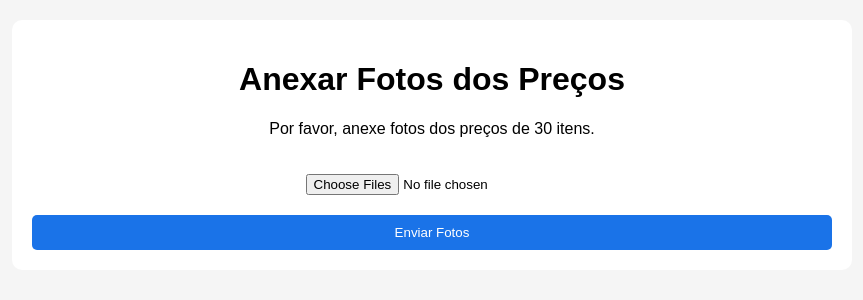
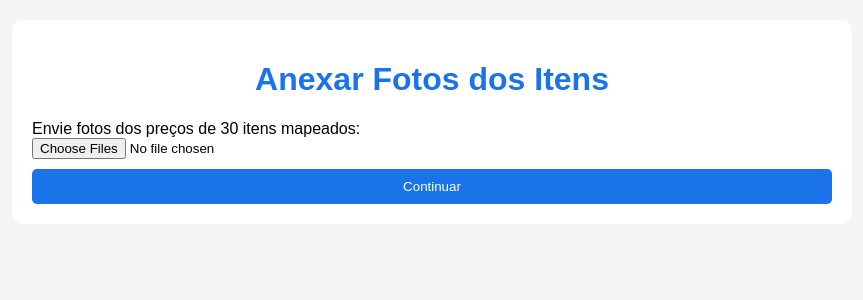
Before and after one commit to costavalmir/Pr3cin5.0, a Flask app: page /upload_fotos in a window 1280 px wide. Shown: the top 300 px of the page, without its empty margins (208-1071 px from the left). Run offline with Flask 3, Linux system fonts and the light colour scheme; parts of the project's set-up code (start-up, migrations or seed data) failed here and were passed over.

Commit message:
Update upload_fotos.html

```diff
--- a/templates/upload_fotos.html
+++ b/templates/upload_fotos.html
@@ -16,12 +16,16 @@
             background: white;
             padding: 20px;
             border-radius: 10px;
+        }
+        h1 {
             text-align: center;
+            color: #1a73e8;
         }
         input[type="file"] {
-            margin: 20px 0;
+            display: block;
+            margin-bottom: 10px;
         }
-        .btn-enviar {
+        .btn-upload {
             background: #1a73e8;
             color: white;
             border: none;
@@ -34,11 +38,11 @@
 </head>
 <body>
     <div class="container">
-        <h1>Anexar Fotos dos Preços</h1>
-        <p>Por favor, anexe fotos dos preços de 30 itens.</p>
-        <form action="/upload_fotos" method="POST" enctype="multipart/form-data">
-            <input type="file" name="fotos" multiple required accept="image/*">
-            <button type="submit" class="btn-enviar">Enviar Fotos</button>
+        <h1>Anexar Fotos dos Itens</h1>
+        <form action="/upload_fotos" method="post" enctype="multipart/form-data">
+            <label>Envie fotos dos preços de 30 itens mapeados:</label>
+            <input type="file" name="fotos" accept="image/*" multiple required>
+            <button class="btn-upload" type="submit">Continuar</button>
         </form>
     </div>
 </body>
```
